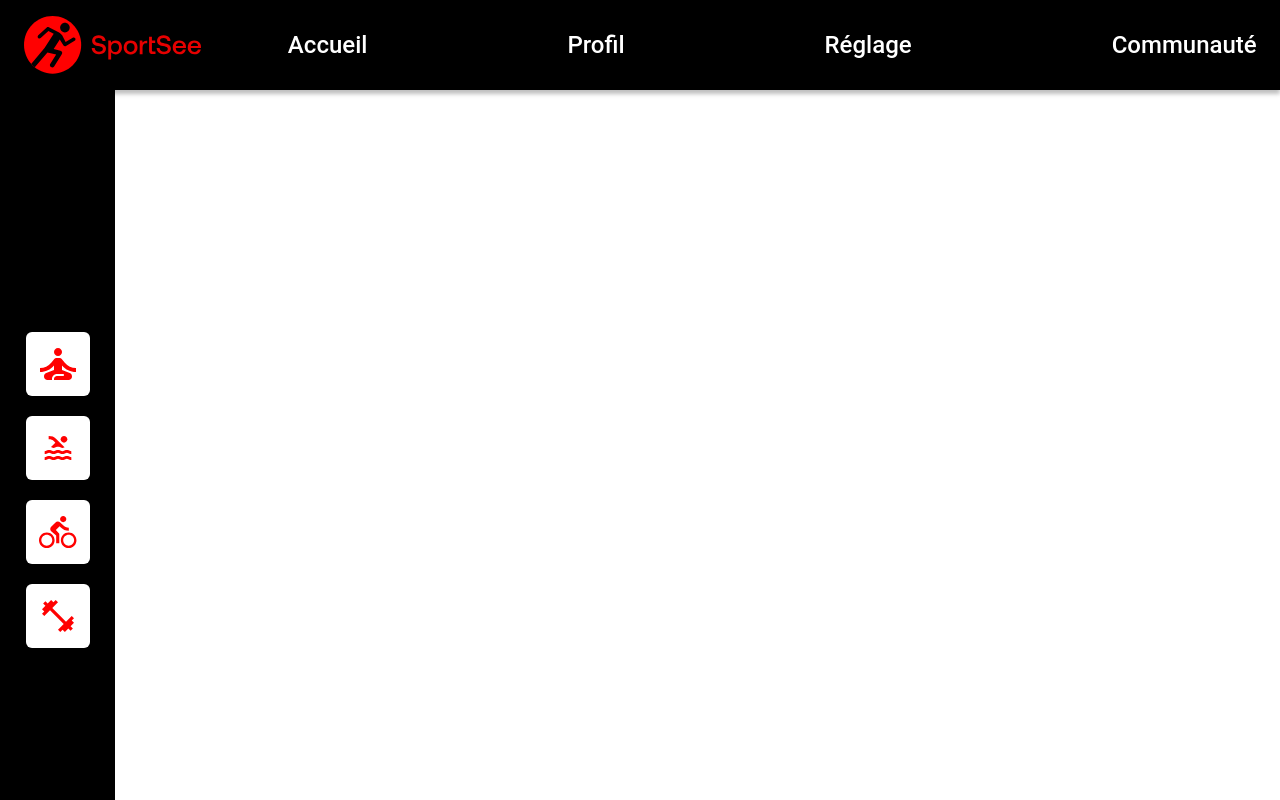
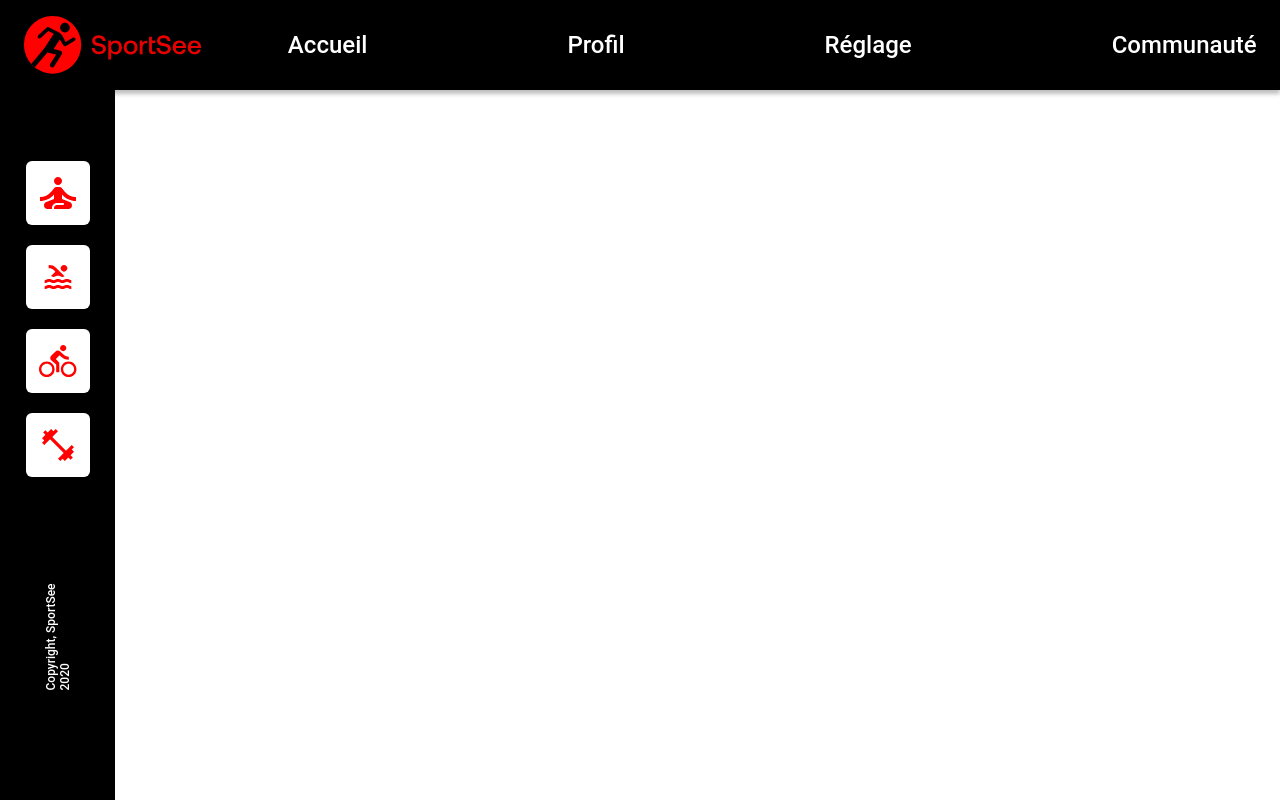
Before and after one commit to redaelhoumadi/SportSee, a React (Create React App) app: page / in a window 1280 px wide. Built offline with nearby package versions, Linux system fonts and the light colour scheme.

Commit message:
add Sidebar

```diff
--- a/src/components/sidebar.jsx
+++ b/src/components/sidebar.jsx
@@ -3,8 +3,10 @@ import '../styles/sidebar.css'
 function SideBar(){
 return (
     <div className="sidebar">
+    <div className="sidebar-menu">
     <SideBarMenu />
-
+    </div>
+    <div className="copyright-contnair"><span className="copyright">Copyright, SportSee 2020</span></div>
     </div>
 
 )
--- a/src/styles/sidebar.css
+++ b/src/styles/sidebar.css
@@ -5,7 +5,26 @@
     height: 100vh;
     display: flex;
     flex-direction: column;
-    justify-content: center;
+    justify-content: space-around;
     align-items: center;
+}
+
+.sidebar-menu{
+    display: flex;
+    flex-direction: column;
     gap: 20px;
 }
+
+.copyright-contnair{
+    height: 200px;
+}
+
+.copyright{
+    display: block;
+    color: #fff;
+    font-size: 12px;
+    font-family: 'Roboto', sans-serif;
+    font-weight: 500;
+    -webkit-transform: rotate(-90deg);
+    transform: rotate(-90deg);
+}
```
